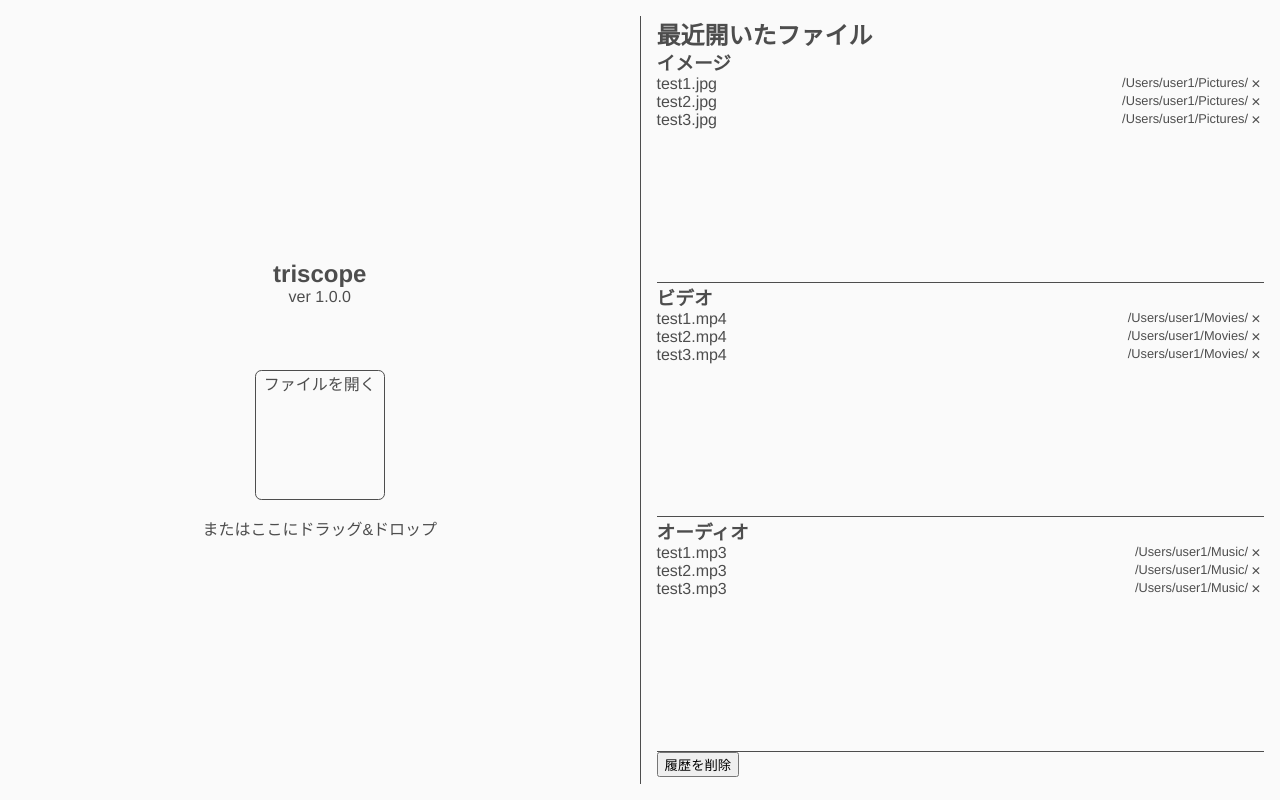
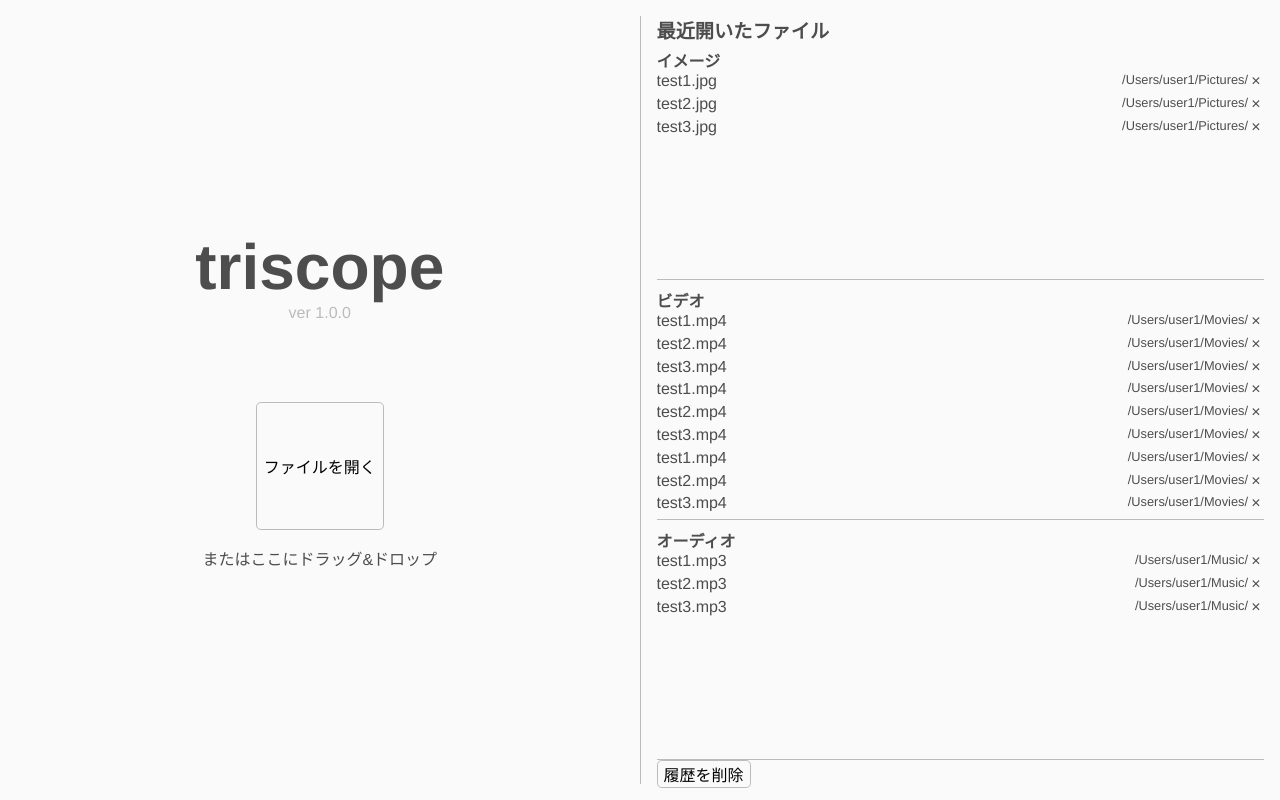
Before and after one commit to aquilaneo/triscope, a Vue app: page / in a window 1280 px wide. Built offline with nearby package versions, Linux system fonts and the light colour scheme.

Commit message:
デザイン修正など

```diff
--- a/src/components/top/CurrentFileList.vue
+++ b/src/components/top/RecentFileList.vue
@@ -8,8 +8,8 @@ const props = defineProps<{ items: Array<CurrentFileItem> }>();
 </script>
 
 <template>
-	<ul class="current-file-list">
-		<li v-for="item in props.items" class="current-file-list__file-item">
+	<ul class="recent-file-list">
+		<li v-for="item in props.items" class="recent-file-list__file-item">
 			<div class="file-item__name-path-container">
 				<div>{{ item.fileName }}</div>
 				<div class="file-item__file-path">{{ item.filePath }}</div>
@@ -20,13 +20,18 @@ const props = defineProps<{ items: Array<CurrentFileItem> }>();
 </template>
 
 <style scoped>
-.current-file-list {
+.recent-file-list {
 	width: 100%;
+	overflow: scroll;
 }
 
-.current-file-list__file-item {
+.recent-file-list__file-item {
 	display: grid;
 	grid-template-columns: 1fr 1rem;
+}
+
+.recent-file-list__file-item:not(:last-child) {
+	margin-bottom: 0.3rem;
 }
 
 .file-item__name-path-container {
--- a/src/components/top/Top.vue
+++ b/src/components/top/Top.vue
@@ -1,19 +1,31 @@
 <script setup lang="ts">
-import CurrentFileList, { CurrentFileItem } from "./CurrentFileList.vue";
+import RecentFileList, { CurrentFileItem } from "./RecentFileList.vue";
 
-const currentImages: CurrentFileItem[] = [
+const recentImages: CurrentFileItem[] = [
 	{ fileName: "test1.jpg", filePath: "/Users/user1/Pictures/" },
 	{ fileName: "test2.jpg", filePath: "/Users/user1/Pictures/" },
 	{ fileName: "test3.jpg", filePath: "/Users/user1/Pictures/" },
 ];
 
-const currentVideos: CurrentFileItem[] = [
+const recentVideos: CurrentFileItem[] = [
+	{ fileName: "test1.mp4", filePath: "/Users/user1/Movies/" },
+	{ fileName: "test2.mp4", filePath: "/Users/user1/Movies/" },
+	{ fileName: "test3.mp4", filePath: "/Users/user1/Movies/" },
+	{ fileName: "test1.mp4", filePath: "/Users/user1/Movies/" },
+	{ fileName: "test2.mp4", filePath: "/Users/user1/Movies/" },
+	{ fileName: "test3.mp4", filePath: "/Users/user1/Movies/" },
+	{ fileName: "test1.mp4", filePath: "/Users/user1/Movies/" },
+	{ fileName: "test2.mp4", filePath: "/Users/user1/Movies/" },
+	{ fileName: "test3.mp4", filePath: "/Users/user1/Movies/" },
+	{ fileName: "test1.mp4", filePath: "/Users/user1/Movies/" },
+	{ fileName: "test2.mp4", filePath: "/Users/user1/Movies/" },
+	{ fileName: "test3.mp4", filePath: "/Users/user1/Movies/" },
 	{ fileName: "test1.mp4", filePath: "/Users/user1/Movies/" },
 	{ fileName: "test2.mp4", filePath: "/Users/user1/Movies/" },
 	{ fileName: "test3.mp4", filePath: "/Users/user1/Movies/" },
 ];
 
-const currentAudios: CurrentFileItem[] = [
+const recentAudios: CurrentFileItem[] = [
 	{ fileName: "test1.mp3", filePath: "/Users/user1/Music/" },
 	{ fileName: "test2.mp3", filePath: "/Users/user1/Music/" },
 	{ fileName: "test3.mp3", filePath: "/Users/user1/Music/" },
@@ -25,33 +37,33 @@ const currentAudios: CurrentFileItem[] = [
 	<div class="top">
 		<section class="top__panel top__panel--left">
 			<div class="title">
-				<h1>triscope</h1>
-				<div>ver 1.0.0</div>
+				<h1 class="title__text">triscope</h1>
+				<div class="title__version">ver 1.0.0</div>
 			</div>
 			<div class="open-file">
-				<div class="open-file__button">
-					<div>ファイルを開く</div>
-				</div>
+				<button class="open-file__button">ファイルを開く</button>
 
 				<div>またはここにドラッグ&ドロップ</div>
 			</div>
 		</section>
 
 		<section class="top__panel top__panel--right">
-			<div>
-				<h2>最近開いたファイル</h2>
+			<div class="recent-files__header">
+				<h2 class="header__text">最近開いたファイル</h2>
 			</div>
-			<div class="current-file-list__item">
-				<h3>イメージ</h3>
-				<CurrentFileList :items="currentImages"/>
+			<div class="recent-files__type">
+				<h3 class="type__name">
+					<span>イメージ</span>
+				</h3>
+				<RecentFileList :items="recentImages"/>
 			</div>
-			<div class="current-file-list__item">
-				<h3>ビデオ</h3>
-				<CurrentFileList :items="currentVideos"/>
+			<div class="recent-files__type">
+				<h3 class="type__name">ビデオ</h3>
+				<RecentFileList :items="recentVideos"/>
 			</div>
-			<div class="current-file-list__item">
-				<h3>オーディオ</h3>
-				<CurrentFileList :items="currentAudios"/>
+			<div class="recent-files__type">
+				<h3 class="type__name">オーディオ</h3>
+				<RecentFileList :items="recentAudios"/>
 			</div>
 			<div>
 				<button>履歴を削除</button>
@@ -67,7 +79,7 @@ const currentAudios: CurrentFileItem[] = [
 	height: 100%;
 	padding: 1rem 0;
 
-	background-color: #FAFAFA;
+	background-color: var(--background-color);
 
 	display: flex;
 	box-sizing: border-box;
@@ -80,7 +92,7 @@ const currentAudios: CurrentFileItem[] = [
 }
 
 .top__panel:not(:last-child) {
-	border-right: solid var(--main-color) thin;
+	border-right: solid var(--sub-color) thin;
 }
 
 .top__panel--left {
@@ -92,7 +104,16 @@ const currentAudios: CurrentFileItem[] = [
 .title {
 	width: 100%;
 	text-align: center;
-	margin-bottom: 4rem;
+	margin-bottom: 5rem;
+}
+
+.title__text {
+	font-size: 4rem;
+	font-weight: bold;
+}
+
+.title__version {
+	color: var(--sub-color);
 }
 
 .open-file {
@@ -104,16 +125,32 @@ const currentAudios: CurrentFileItem[] = [
 	width: 8rem;
 	height: 8rem;
 	margin: 0 auto 1rem auto;
-	border: solid var(--main-color) thin;
-	border-radius: 0.4rem;
 }
 
 .top__panel--right {
 	display: grid;
-	grid-template-rows: 2rem 1fr 1fr 1fr 2rem;
+	grid-template-rows: 1.5rem 1fr 1fr 1fr 1.5rem;
 }
 
-.current-file-list__item:not(:last-child) {
-	border-bottom: solid var(--main-color) thin;
+.header__text {
+	font-size: 1.2rem;
+	font-weight: bold;
+}
+
+.type__name {
+	font-weight: bold;
+}
+
+.recent-files__type {
+	padding: 0.5rem 0;
+	box-sizing: border-box;
+
+	display: grid;
+	grid-template-rows: 1.5rem 1fr;
+	overflow: hidden;
+}
+
+.recent-files__type:not(:last-child) {
+	border-bottom: solid var(--sub-color) thin;
 }
 </style>
--- a/src/css/common.css
+++ b/src/css/common.css
@@ -1,5 +1,7 @@
 :root {
     --main-color: #4D4D4D;
+    --sub-color: #BBBBBB;
+    --background-color: #FAFAFA;
 }
 
 body {
@@ -10,3 +12,16 @@ body {
     -webkit-user-select: none;
     cursor: default;
 }
+
+button {
+    background-color: unset;
+    border: solid var(--sub-color) thin;
+    border-radius: 0.3em;
+    font-size: 1rem;
+}
+
+.inline-icon {
+    width: 1.2rem;
+    height: 1.2rem;
+    margin: 0 0.1rem;
+}
--- a/src/css/reset.css
+++ b/src/css/reset.css
@@ -4,6 +4,9 @@ body {
 
 h1, h2, h3, h4, h5, h6 {
     margin: 0;
+
+    font-size: 1rem;
+    font-weight: normal;
 }
 
 ul {
```
